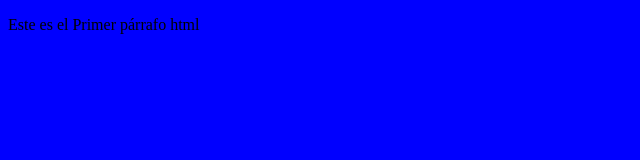
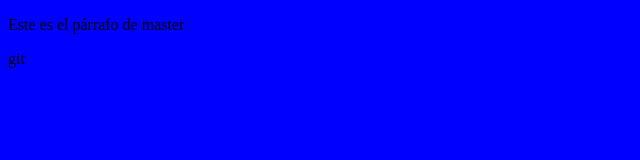
Before and after one commit to sornavy/Proyecto-empresa-B, a plain HTML site: page index.html in a window 1280 px wide. Shown: the full height of the page, 0-640 px from the left. Drawn offline with Linux system fonts and the light colour scheme.

Commit message:
modificacion master

```diff
--- a/index.html
+++ b/index.html
@@ -10,7 +10,8 @@
 
 </head>
 <body>
-    <p>Este es el Primer párrafo html</p>
+
+    <p>Este es el párrafo de master</p>
 
 </body>
-</html>
+</html>git
```
